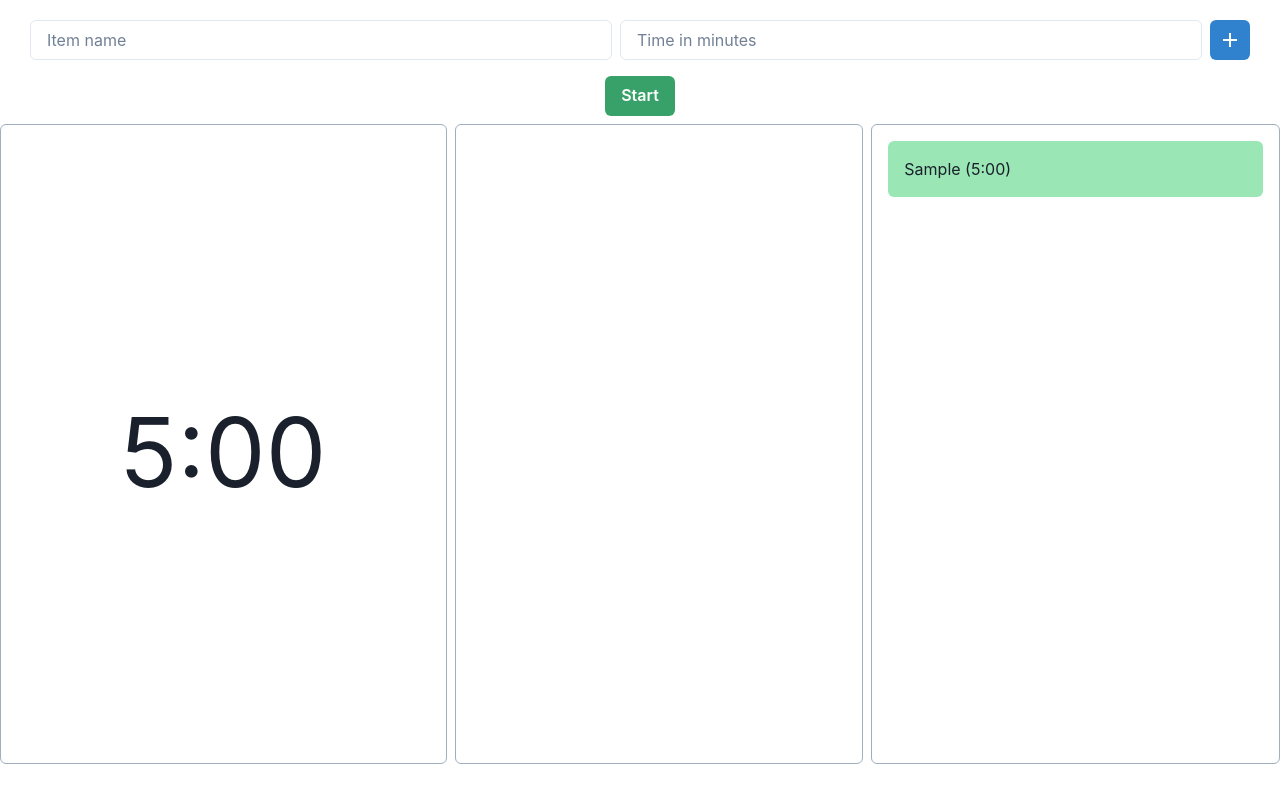
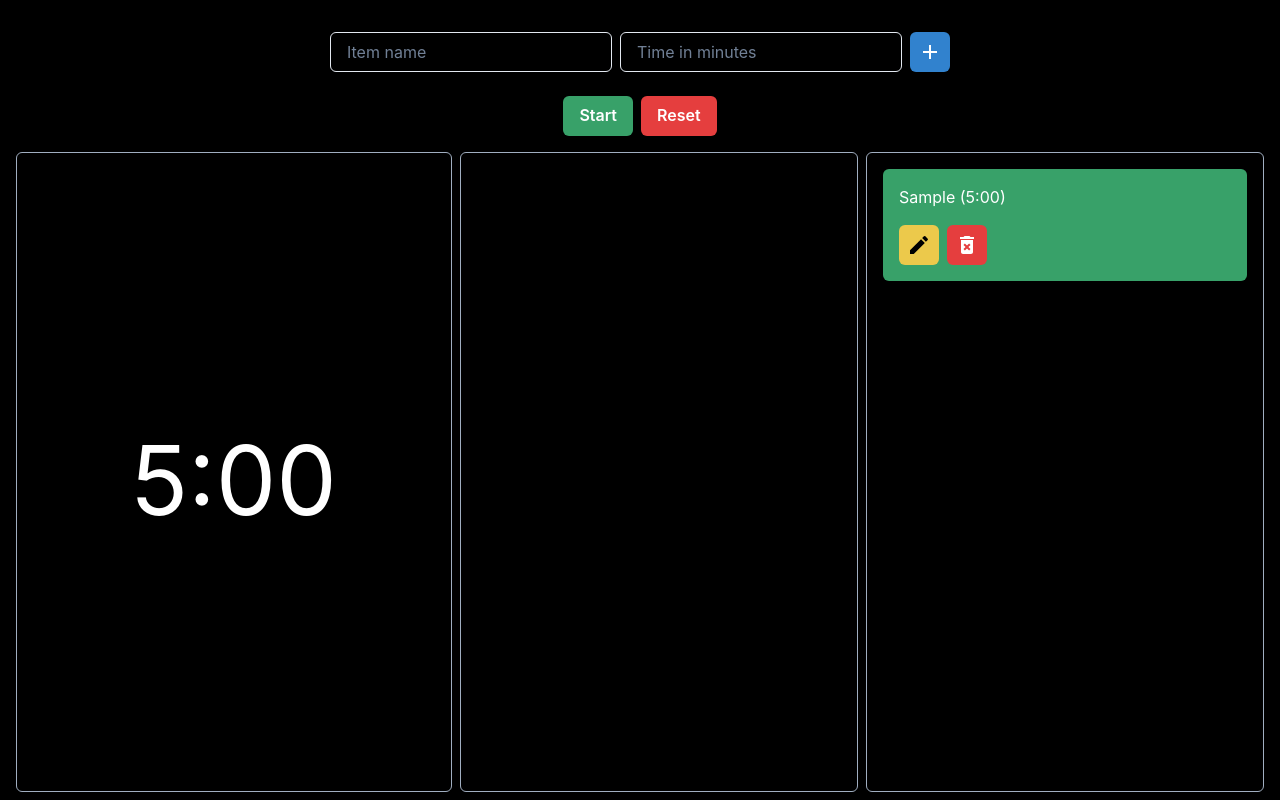
Before and after one commit to JamesMcCullough-AAO/cooking-timer, a React (Create React App) app: page / in a window 1280 px wide. Both pictures are taken after typing "Sample", "5" into the empty fields and a click on the button "Add item". Built offline with nearby package versions, Linux system fonts and the light colour scheme.

Commit message:
formatting

```diff
--- a/src/App.tsx
+++ b/src/App.tsx
@@ -1,18 +1,46 @@
 import React, { useState, useEffect } from 'react';
 import { AddItemForm } from './components/AddItemForm';
 import { Item, ItemList } from './components/ItemList';
-import { Box, Button, HStack, Text } from '@chakra-ui/react';
+import { Box, Button, HStack, Text, VStack } from '@chakra-ui/react';
+import { EditItemModal } from './components/EditItemModal';
 
 const App: React.FC = () => {
   const [items, setItems] = useState<Item[]>([]);
   const [isTimerActive, setIsTimerActive] = useState(false);
   const [masterTimer, setMasterTimer] = useState(0);
+  const [editingItem, setEditingItem] = useState<Item | null>(null);
 
   const addItem = (name: string, duration: number) => {
     const durationInSeconds = duration * 60;
     const beginAt = masterTimer - durationInSeconds; // When to start cooking
     setItems([...items, { name: name, duration: durationInSeconds, beginAt }]);
     setMasterTimer(prev => Math.max(prev, durationInSeconds));
+  };
+
+  const handleEdit = (item: Item) => {
+    setEditingItem(item);
+  };
+
+  const handleRemove = (item: Item) => {
+    const newItems = items.filter(i => i !== item);
+    setItems(newItems);
+  }
+
+  const handleSave = (name: string, time: number) => {
+    const durationInSeconds = time * 60;
+    const beginAt = masterTimer - durationInSeconds;
+    const newItems = items.map(item => {
+      if (item === editingItem) {
+        return { ...item, name, duration: durationInSeconds, beginAt };
+      }
+      return item;
+    });
+    setItems(newItems);
+
+    // Set the master timer to the highest duration
+    setMasterTimer(Math.max(...newItems.map(item => item.duration)));
+
+    setEditingItem(null);
   };
 
 
@@ -25,6 +53,7 @@ const App: React.FC = () => {
       }, 1000); // Every second
     } else if (masterTimer === 0) {
       setIsTimerActive(false); // Stop the timer when it reaches 0
+      new Audio('/bells.wav').play();
     }
 
     return () => {
@@ -33,7 +62,13 @@ const App: React.FC = () => {
   }, [isTimerActive, masterTimer]);
 
   return (
-    <div>
+    <VStack
+    backgroundColor="black"
+    color="white"
+    flex="1"
+    height="100vh"
+    padding="4"
+    >
       <AddItemForm onAdd={addItem} />
       <HStack
       flex="1"
@@ -56,10 +91,24 @@ const App: React.FC = () => {
       >
         {isTimerActive ? 'Pause' : 'Start'}
       </Button>
+      <Button
+        colorScheme="red"
+        onClick={() => {
+          setIsTimerActive(false);
+          // Reset the master timer to the highest duration
+          setMasterTimer(Math.max(...items.map(item => item.duration)));
+        }}
+        mt="4"
+        disabled={isTimerActive}
+        isDisabled={isTimerActive}
+      >
+        Reset
+      </Button>
       </HStack>
       <HStack
       justifyContent="space-between"
-      height="80vh"
+      width="100%"
+      height="100%"
       >
         <Box
          mt="4"
@@ -68,7 +117,7 @@ const App: React.FC = () => {
          border="1px" borderColor="gray.400" borderRadius="md" p="4" height="100%"
          display="flex"
          justifyContent="center"
-          flexDirection="column"
+         flexDirection="column"
         >
       <Text fontSize="8xl" mt="4" textAlign="center" width="100%"
       >
@@ -83,10 +132,16 @@ const App: React.FC = () => {
          flexDirection="column"
          justifyContent="center"
         >
-      <ItemList items={items} masterTimer={masterTimer} isTimerActive={isTimerActive} />
+      <ItemList items={items} masterTimer={masterTimer} isTimerActive={isTimerActive} handleEdit={handleEdit} handleRemove={handleRemove} />
         </Box>
       </HStack>
-    </div>
+      <EditItemModal
+        isOpen={editingItem != null}
+        onClose={() => setEditingItem(null)}
+        item={editingItem}
+        onSave={handleSave}
+      />
+    </VStack>
   );
 };
 
--- a/src/components/AddItemForm.tsx
+++ b/src/components/AddItemForm.tsx
@@ -4,11 +4,13 @@ import AddIcon from '@mui/icons-material/Add';
 
 interface AddItemFormProps {
   onAdd: (name: string, time: number) => void;
+  initialName?: string;
+  initialTime?: string;
 }
 
-export const AddItemForm: React.FC<AddItemFormProps> = ({ onAdd }) => {
-  const [name, setName] = useState('');
-  const [time, setTime] = useState('');
+export const AddItemForm: React.FC<AddItemFormProps> = ({ onAdd, initialName = '', initialTime = '' }) => {
+  const [name, setName] = useState(initialName);
+  const [time, setTime] = useState(initialTime);
 
   const handleSubmit = (e: React.FormEvent) => {
     e.preventDefault();
@@ -19,7 +21,7 @@ export const AddItemForm: React.FC<AddItemFormProps> = ({ onAdd }) => {
 
   return (
     <form onSubmit={handleSubmit}>
-      <HStack mt="4" marginRight="30" marginLeft="30" marginTop="5">
+      <HStack mt="4">
         <Input
           placeholder="Item name"
           value={name}
--- /dev/null
+++ b/src/components/EditItemModal.tsx
@@ -0,0 +1,30 @@
+import React, { useState } from 'react';
+import { Modal, ModalOverlay, ModalContent, ModalHeader, ModalCloseButton, ModalBody } from '@chakra-ui/react';
+import { AddItemForm } from './AddItemForm';
+import { Item } from './ItemList';
+
+interface EditItemModalProps {
+  isOpen: boolean;
+  onClose: () => void;
+  item: Item | null; // Assuming 'Item' is your item type
+  onSave: (name: string, time: number) => void;
+}
+
+export const EditItemModal: React.FC<EditItemModalProps> = ({ isOpen, onClose, item, onSave }) => {
+  return (
+    <Modal isOpen={isOpen} onClose={onClose} size="xl">
+      <ModalOverlay />
+      <ModalContent >
+        <ModalHeader>Edit Item</ModalHeader>
+        <ModalCloseButton />
+        <ModalBody>
+          <AddItemForm
+            onAdd={onSave}
+            initialName={item?.name || ''}
+            initialTime={item ? (item.duration / 60).toString() : ''} // Assuming duration is in seconds
+          />
+        </ModalBody>
+      </ModalContent>
+    </Modal>
+  );
+};
--- a/src/components/ItemList.tsx
+++ b/src/components/ItemList.tsx
@@ -1,5 +1,7 @@
 import React, { useEffect, useRef } from 'react';
-import { Box, HStack, Text, VStack } from '@chakra-ui/react';
+import { Box, HStack, IconButton, Text, VStack } from '@chakra-ui/react';
+import EditIcon from '@mui/icons-material/Edit';
+import DeleteForeverIcon from '@mui/icons-material/DeleteForever';
 
 export interface Item {
     name: string;
@@ -11,9 +13,37 @@ export interface Item {
     items: Item[];
     masterTimer: number;
     isTimerActive: boolean;
+    handleEdit: (item: Item) => void;
+    handleRemove: (item: Item) => void;
   }
 
-  export const ItemList: React.FC<ItemListProps> = ({ items, masterTimer, isTimerActive }) => {
+  type ListItemIconButtonsProps = {
+    item: Item;
+    handleEdit: (item: Item) => void;
+    handleRemove: (item: Item) => void;
+  }
+
+  const ListItemIconButtons = ({item, handleEdit, handleRemove}: ListItemIconButtonsProps) => {
+    return (
+      <HStack  marginTop="4">
+            <IconButton
+        aria-label="Edit item"
+        colorScheme='yellow'
+        icon={<EditIcon />}
+        onClick={() => handleEdit(item)}
+
+      />
+      <IconButton
+        aria-label="Remove item"
+        icon={<DeleteForeverIcon />}
+        colorScheme='red'
+        onClick={() => handleRemove(item)}
+      />
+            </HStack>
+    )
+  }
+
+  export const ItemList: React.FC<ItemListProps> = ({ items, masterTimer, isTimerActive, handleEdit, handleRemove }) => {
 
     const playedSoundsRef = useRef<Set<number>>(new Set());
 
@@ -21,7 +51,7 @@ export interface Item {
         items.forEach((item, index) => {
         const beginIn = masterTimer - item.duration;
         if (beginIn === 0 && !playedSoundsRef.current.has(index) && isTimerActive) {
-            new Audio('/alarm.mp3').play();
+            new Audio('/bells.wav').play();
             playedSoundsRef.current.add(index);
         }
         });
@@ -41,6 +71,8 @@ export interface Item {
     return (
         <HStack
         height="100%"
+        backgroundColor="black"
+        color="white"
         >
         <VStack mt="4" flex="1" alignItems="start" border="1px" borderColor="gray.400" borderRadius="md" p="4" height="100%"
         >
@@ -48,7 +80,7 @@ export interface Item {
           const beginIn = Math.max(masterTimer - item.duration, 0);
           return (
               <Box
-              backgroundColor={beginIn === 0 ? 'green.200' : 'gray.100'}
+              backgroundColor='gray.600'
               p="4"
               borderRadius="md"
               key={index}
@@ -57,6 +89,7 @@ export interface Item {
             <Text key={index}>
               {item.name} - Begin in {formatTime(beginIn)}
             </Text>
+            <ListItemIconButtons item={item} handleEdit={handleEdit} handleRemove={handleRemove} />
                   </Box>
           );
         })}
@@ -65,7 +98,7 @@ export interface Item {
           {itemsInProgress.map((item, index) => {
             return (
                 <Box
-                backgroundColor="green.200"
+                backgroundColor="green.500"
                 p="4"
                 borderRadius="md"
                 key={index}
@@ -74,6 +107,7 @@ export interface Item {
               <Text key={index}>
                 {item.name} ({formatTime(item.duration)})
               </Text>
+              <ListItemIconButtons item={item} handleEdit={handleEdit} handleRemove={handleRemove} />
                     </Box>
             );
           })}
```
Also changed, not shown: 1 other file (tests, documents, lock files or other folders).
